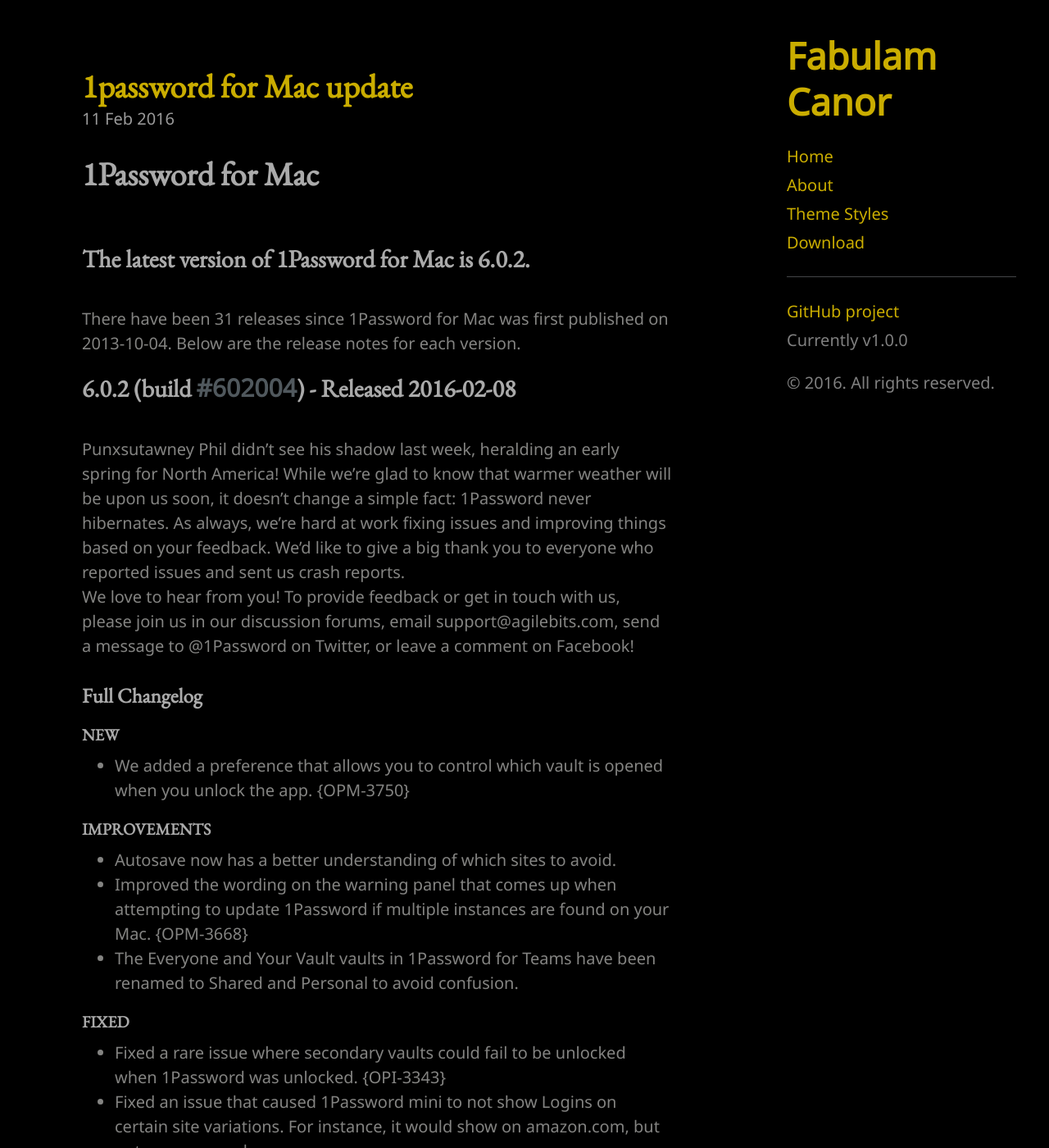
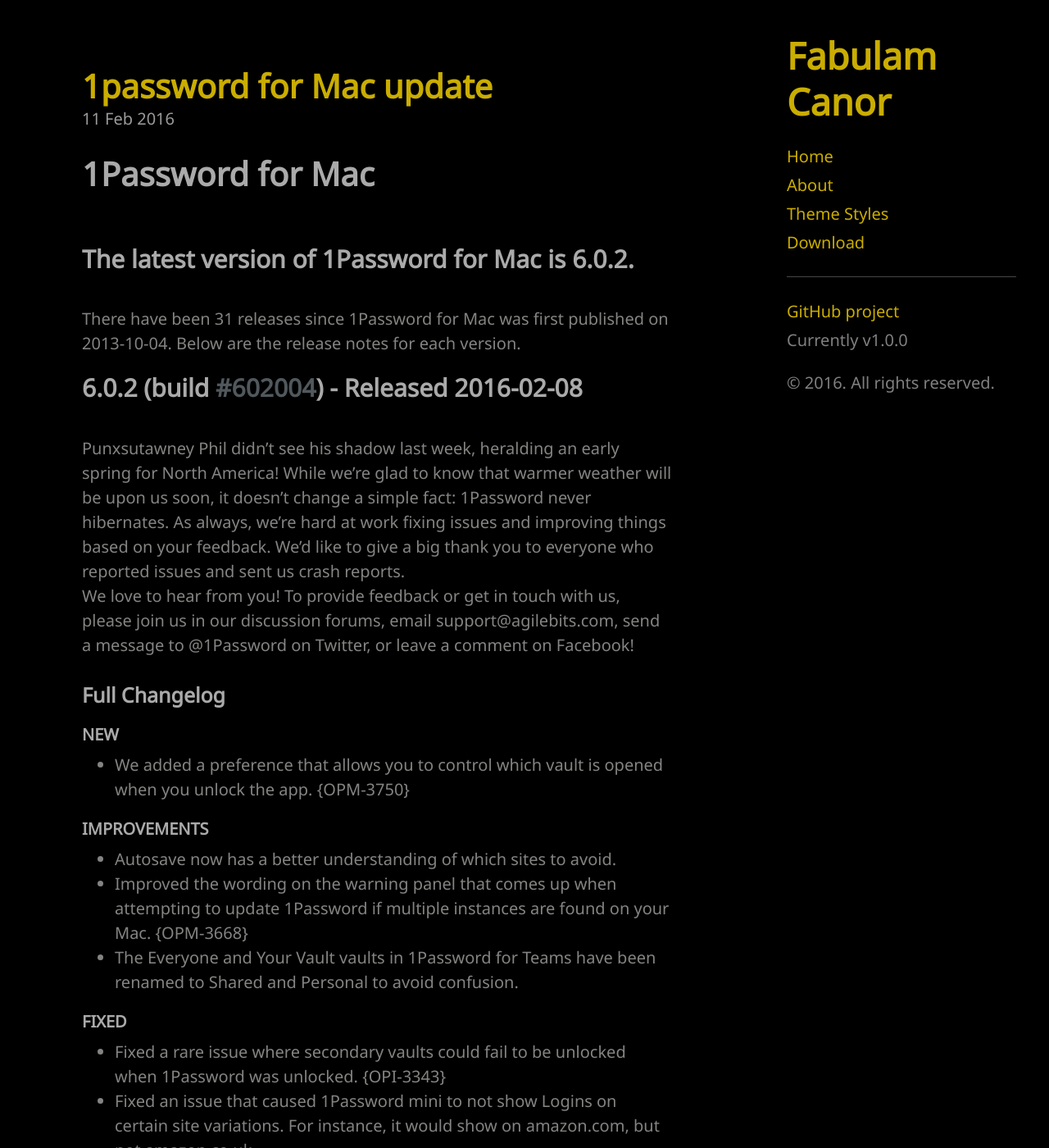
Before and after one commit to Canorus/canorus.github.io, a Jekyll site: the page built from _posts/2016-02-11-1password_6.0.2.md, in a window 1280 px wide and 1400 px high. Shown: the whole window at 82% size. Built offline with Jekyll 4.4.1, drawn with Linux system fonts in a browser that asks for light colours.

```diff
--- a/public/css/blackdoc.css
+++ b/public/css/blackdoc.css
@@ -41,7 +41,7 @@
 }
 
 h1, h2, h3, h4, h5, h6 {
-  font-family: 'EB Garamond', serif;
+  font-family: 'Noto Sans','EB Garamond', sans-serif;
   color: #aaa;
 }
 
@@ -202,7 +202,7 @@
 .sidebar-about h1 {
   color: #caad00;
   margin-top: 0;
-  font-family: 'Noto Serif', serif;
+  font-family: 'Noto Sans', 'Noto Serif', sans-serif;
   font-size: 2.25rem;
 
 }
```
